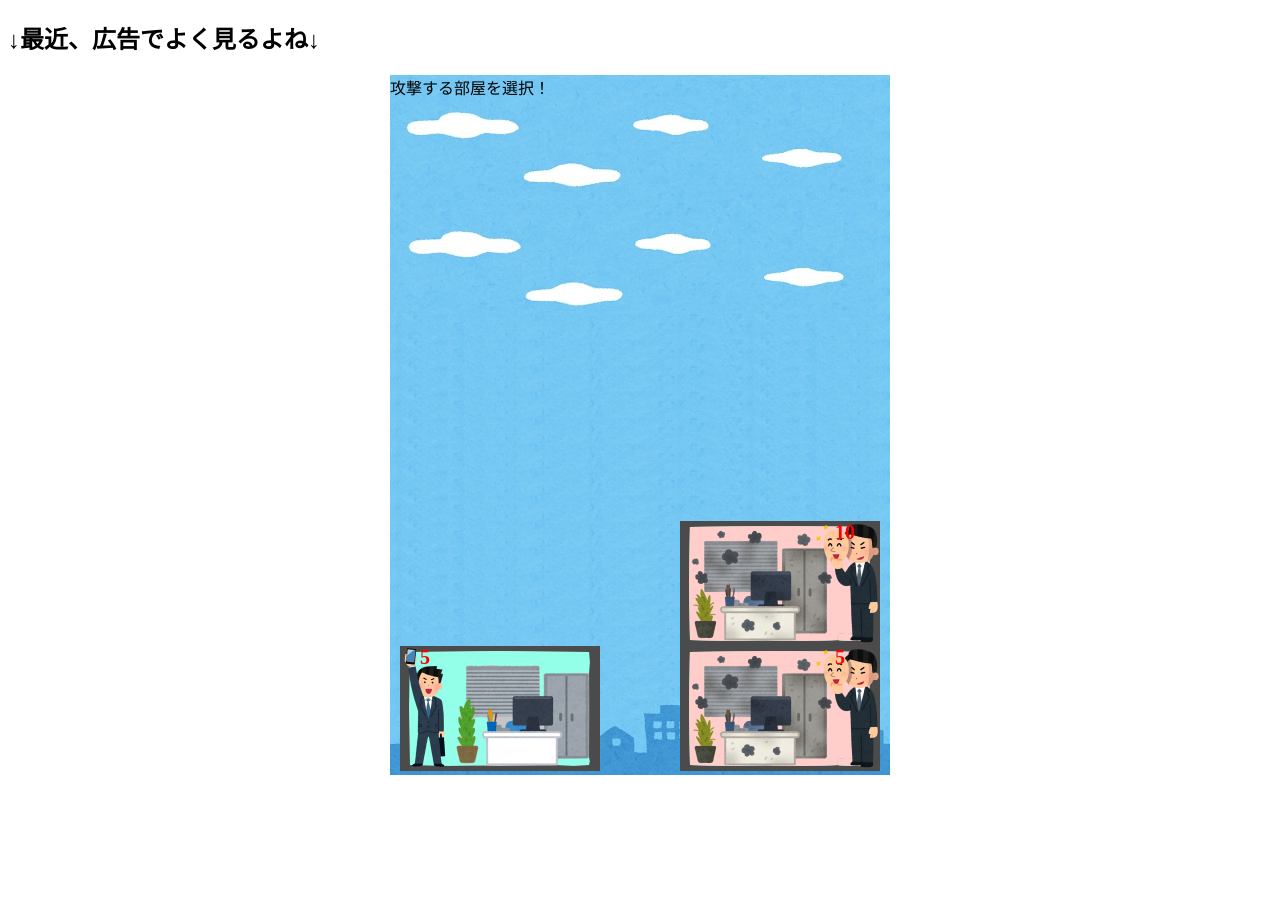
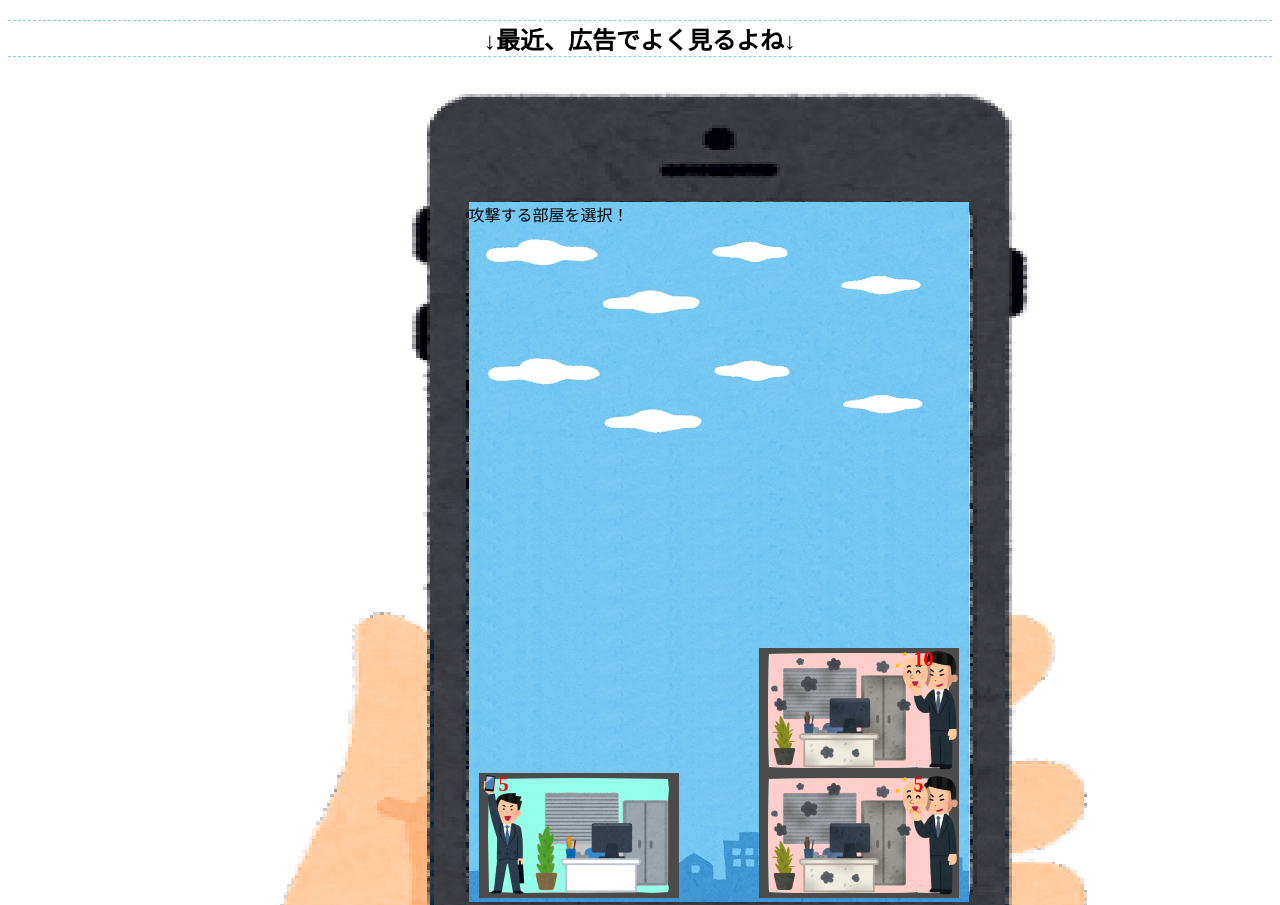
Before and after one commit to msysid97/DIG_project-presentation, a plain HTML site: page docs/index.html in a window 1280 px wide. Shown: the top 905 px of the page. Before the commit the page ends 800 px from the top, so only its background shows below. Drawn offline with Linux system fonts and the light colour scheme.

Commit message:
fix readme.md

```diff
--- a/docs/style.css
+++ b/docs/style.css
@@ -1,14 +1,27 @@
-#game{
-    background-image: url("media/game_background.jpg");
-    height: 700px;
-    width: 500px;
+#frame {
+    background-image: url("media/frame.png");
+    height: 1330px;
+    width: 923px;
     display: block;
     position: relative;
     margin-left: auto;
     margin-right: auto;
 }
 
-#playerTower{
+#game {
+    background-image: url("media/game_background.jpg");
+    height: 700px;
+    width: 500px;
+    position: absolute;
+    top: 125px;
+    left: 290px;
+    /* display: block;
+    position: relative;
+    margin-left: auto;
+    margin-right: auto; */
+}
+
+#playerTower {
     height: 500px;
     width: 200px;
     position: absolute;
@@ -16,7 +29,7 @@
     left: 10px;
 }
 
-#enemyTower{
+#enemyTower {
     /* background-image: url("media/enemyTowerBackground.png"); */
     height: 500px;
     width: 200px;
@@ -24,3 +37,9 @@
     bottom: 0px;
     right: 10px;
 }
+
+h2 {
+    text-align: center;
+    border-top: dashed 1px skyblue;
+    border-bottom: dashed 1px skyblue;
+}
```
Also changed, not shown: docs/media/frame.png (added), docs/media/新しいフォルダー/smartphone_hand2.png (added), 4 other files.
